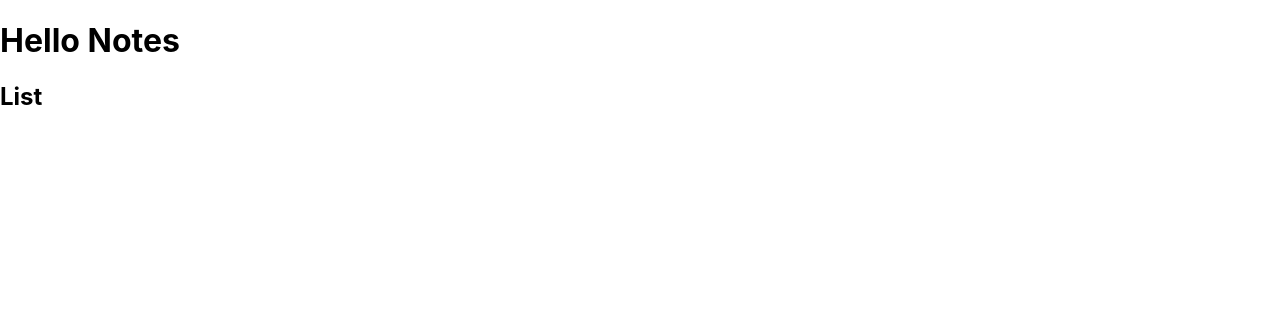
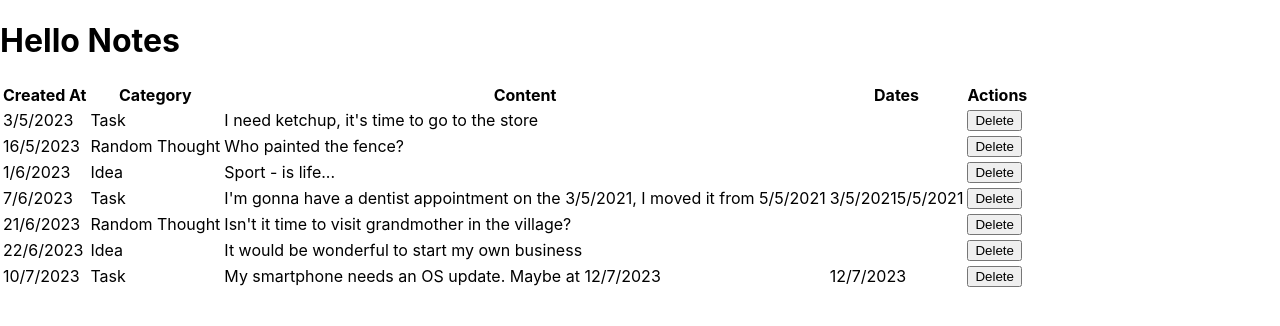
Before and after one commit to aleksandrchuyko/rad-homework-react, a React (Create React App) app: page / in a window 1280 px wide. Shown: the top 326 px of the page. Built offline with nearby package versions, Linux system fonts and the light colour scheme.

Commit message:
custom table
developed custom table component

```diff
--- /dev/null
+++ b/src/components/CustomTable/CustomTable.tsx
@@ -0,0 +1,35 @@
+type Props = {
+  cols: {
+    column: string;
+    title: string;
+  }[];
+  rows: {
+    [key: string]: string | boolean | string[] | JSX.Element[];
+  }[];
+  children?: React.ReactNode;
+};
+
+const CustomTable: React.FC<Props> = ({ cols, rows }) => {
+  return (
+    <table>
+      <thead>
+        <tr>
+          {cols.map((col) => (
+            <th>{col.title}</th>
+          ))}
+        </tr>
+      </thead>
+      <tbody>
+        {rows.map((row) => (
+          <tr>
+            {cols.map((col) => (
+              <td>{row[col.column]}</td>
+            ))}
+          </tr>
+        ))}
+      </tbody>
+    </table>
+  );
+};
+
+export default CustomTable;
--- a/src/components/NoteList/NoteList.tsx
+++ /dev/null
@@ -1,6 +0,0 @@
-const NoteList: React.FC = () => {
-	return (<h2>List</h2>
-	)
-}
-
-export default NoteList;
--- /dev/null
+++ b/src/components/NoteTable/NoteTable.tsx
@@ -0,0 +1,27 @@
+import CustomTable from '../CustomTable/CustomTable';
+import { initialNotes } from '../../constants/initialNotes';
+
+const NoteTable: React.FC = () => {
+  const cols = [
+    { column: 'createdAt', title: 'Created At' },
+    { column: 'category', title: 'Category' },
+    { column: 'content', title: 'Content' },
+    { column: 'dates', title: 'Dates' },
+    { column: 'actions', title: 'Actions' },
+  ];
+  let notesMarkupList = initialNotes.reduce((acc: any[], note) => {
+    if (note.active !== true) {
+      return acc;
+    }
+    return (acc = [
+      ...acc,
+      {
+        ...note,
+        actions: [<button>Delete</button>],
+      },
+    ]);
+  }, []);
+  return <CustomTable cols={cols} rows={notesMarkupList}></CustomTable>;
+};
+
+export default NoteTable;
--- a/src/pages/NoteView.tsx
+++ b/src/pages/NoteView.tsx
@@ -1,7 +1,7 @@
-import NoteList from '../components/NoteList/NoteList';
+import NoteTable from '../components/NoteTable/NoteTable';
 
 const NoteView: React.FC = () => {
-  return <NoteList></NoteList>;
+  return <NoteTable />;
 };
 
 export default NoteView;
```
Also changed, not shown: src/constants/initialNotes.js (renamed from src/components/constants/initialNotes.js).
